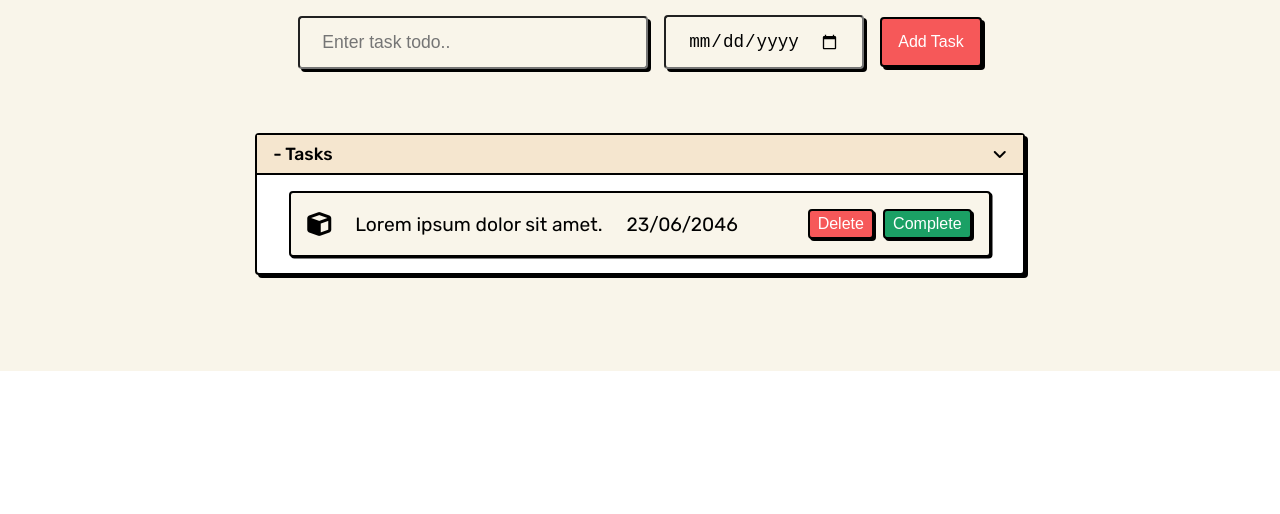
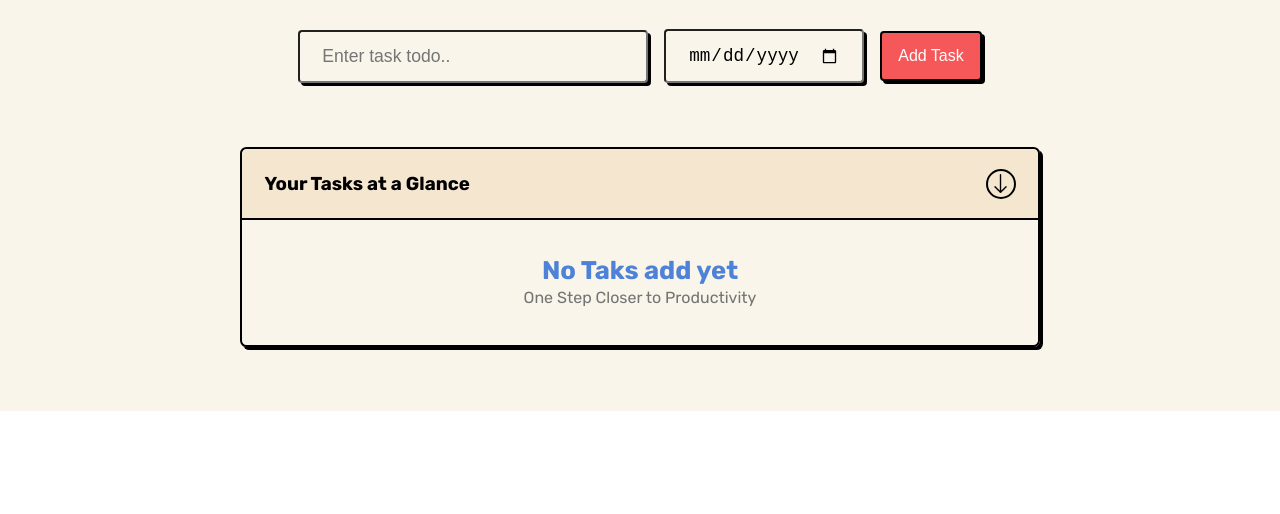
Before and after one commit to samarjeets10/javascript_projects, a plain HTML site: page Todo_List_App/index.html in a window 1280 px wide. Shown: the part 286-800 px from the top of the page. Drawn offline with Linux system fonts and the light colour scheme; a script that the page names is missing.

Commit message:
Add icons for task management and enhance UI layout; implement task validation in JavaScript

```diff
--- a/Todo_List_App/index.html
+++ b/Todo_List_App/index.html
@@ -14,6 +14,9 @@
         <div id="logo">
             <h2>TO<br>DO</h2>
         </div>
+        <div class="icon">
+            <img id="icon-image" src="./image/note_5620483.png" alt="icon">
+        </div>
     </nav>
 
     <main>
@@ -23,41 +26,29 @@
         </div>
 
         <div class="input-section">
-            <form action="submit">
+            <form>
                 <input type="text" id="input-task" placeholder="Enter task todo..">
                 <input type="date" id="input-date">
                 <button id="add-task-btn">Add Task</button>
             </form>
         </div>
 
-        <div class="task-wrapper">
-            <div class="wrapper-header">
-                <p>- Tasks</p>
-                <i class="fa-solid fa-angle-down"></i>
+        <div class="task-container">
+            <div class="container-header">
+                <h3>Your Tasks at a Glance</h3>
+                <div class="header-icon">
+                    <img src="./image/down-arrow_13077261.png" alt="arrow-image" id="image-icon">
+                </div>
             </div>
-            <div class="task-container">
-                <ul class="task-list">
-                    <li class="item">
-                        <div class="item-content">
-                            <div class="item-left">
-                                    <i class="fa-solid fa-cube"></i>
-                                <div class="task-details">
-                                    <p>Lorem ipsum dolor sit amet.</p>
-                                </div>
-                                <p>23/06/2046</p>
-                            </div>
-                            <div class="item-action">
-                                <button class="delete-task">Delete</button>
-                                <button class="task-done">Complete</button>
-                            </div>
-                        </div>
-                    </li>
-                </ul>
+
+            <div class="task-content">
+                <div class="default-task">
+                    <h2>No Taks add yet</h2>
+                    <p>One Step Closer to Productivity</p>
+                </div>
             </div>
+
         </div>
-    </main>
-
-
 
 
 <script src="script.js"></script>
--- /dev/null
+++ b/Todo_List_App/script.js
@@ -0,0 +1,25 @@
+
+const inputTask = document.getElementById('input-task');
+const inputDate = document.getElementById('input-date');
+const addTaskBtn = document.getElementById('add-task-btn');
+const form = document.querySelector('form');
+
+addTaskBtn.addEventListener('click', (task) => {
+    task.preventDefault();
+
+    let userInput = inputTask.value;
+    let userDate = inputDate.value;
+
+    vallidation(userInput, userDate);
+
+});
+
+
+function vallidation (userInput, userDate) {
+
+    if (userInput === "" || userDate === "") {
+        alert("Please enter task and date");
+    } else {
+        addTask(userInput, userDate);
+    }
+}
--- a/Todo_List_App/style.css
+++ b/Todo_List_App/style.css
@@ -47,6 +47,30 @@ body {
     padding: 1.4em 4em;
     background-color: var(--nav-background);
     border-bottom: 3px solid var(--black-color);
+    display: flex;
+    align-items: center;
+    justify-content: space-between;
+}
+
+.nav-bar .icon {
+    width: 60px;
+    height: 60px;
+    padding: 0.5rem;
+    display: flex;
+    align-items: center;
+    justify-content: center;
+    border: 2px solid var(--black-color);
+    border-radius: 50%;
+    cursor: pointer;
+    transition: all 0.2s ease;
+}
+.nav-bar .icon:hover {
+    transform: rotate(12deg);
+}
+
+.nav-bar .icon img {
+    height: 100%;
+    width: 100%;
 }
 
 .nav-bar #logo h2 {
@@ -163,166 +187,72 @@ form button {
 }
 
 
-.task-wrapper {
-    width: 65%;
-    margin: 2rem auto;
+.task-container {
+    max-width: 50rem;
+    margin: auto;
+    min-height: 200px;
     border: 2px solid var(--black-color);
-    border-radius: 4px;
-    background-color: var(--white-color);
+    border-radius: 0.4rem;
     box-shadow: 3px 3px 0 var(--black-color);
-    transition: width 0.3s ease;
 }
 
-.task-wrapper .wrapper-header {
-    height: 40px;
-    padding: 8px 16px;
+.container-header {
+    width: 100%;
+    padding: 1.2rem 1.4rem;
     background-color: var(--nav-background);
+    border-top-left-radius: 0.4rem;
+    border-top-right-radius: 0.4rem;
     border-bottom: 2px solid var(--black-color);
+
     display: flex;
     align-items: center;
     justify-content: space-between;
+    gap: 1rem;
 }
 
-.wrapper-header p {
-    font-size: 1.1rem;
-    font-weight: 500;
+.container-header .header-icon {
+    height: 30px;
+    width: 30px;
+    padding: 0.2rem;
+    border: 2px solid var(--black-color);
+    border-radius: 50%;
 }
 
-.wrapper-header span {
-    font-size: 1.1rem;
-    font-weight: 600;
+.header-icon img {
+    height: 100%;
+    width: 100%;
+    border-radius: 0.4rem;
+    cursor: pointer;
+    transition: all 0.3s ease;
 }
 
-.task-wrapper .task-container {
-    width: 100%;
-    padding: 1rem 2rem;
+.header-icon:hover {
+    transform: rotate(45deg);
+    box-shadow: 0 0 0 var(--black-color),
+                0 2px 0 var(--black-color);
 }
 
-.task-container .task-list {
+.task-content {
     width: 100%;
+    position: relative;
+    padding: 1.2rem 1.4rem;
 }
 
-.task-list .item {
-    width: 100%;
-    list-style: none;
-    padding: 16px;
-    border-radius: 4px;
-    border: 2px solid var(--black-color);
-    background-color: var(--body-background);
-    box-shadow: 1.5px 1.5px 0 var(--black-color);
+.task-content .default-task {
+    width: 50%;
+    padding: 1rem;
+    margin: auto;
+    text-align: center;
 }
 
-.item .item-content {
-    width: 100%;
-    display: flex;
-    align-items: center;
-    justify-content: space-between;
+.default-task h2 {
+    font-size: 1.6rem;
+    color: var(--logo-text-color);
+    margin-bottom: 0.2rem;
 }
 
-.item-content p {
-    font-size: 1.2rem;
+.default-task p {
+    font-size: 1rem;
+    color: var(--gray-color);
+    line-height: 1.3;
 }
-
-.item-content .item-left {
-    width: 75%;
-    display: flex;
-    align-items: center;
-    gap: 1.5rem;
-}
-
-.item-left i {
-    font-size: 1.5rem;
-}
-
-.item-content .item-action {
-    width: 25%;
-    display: flex;
-    align-items: center;
-    justify-content: space-evenly;
-    gap: 8px;
-}
-
-.item-action button {
-    padding: 4px 8px;
-    border-radius: 4px;
-    outline: none;
-    border: 2px solid var(--black-color);
-    box-shadow: 2px 2px 0 var(--black-color);
-    color: var(--white-color);
-    font-size: 1rem;
-    font-weight: 500;
-    cursor: pointer;
-}
-
-.item-content .delete-task {
-    background-color: var(--red-button);
-}
-
-.item-content .task-done {
-    background-color: var(--green-button);
-}
-
-
-@media (max-width: 1024px) {
-    .task-wrapper {
-        width: 85%;
-    }
-}
-
-@media (max-width: 825px) {
-
-    .item-content {
-        flex-direction: column;
-        align-items: center;
-        gap: 1rem;
-    }
-
-    .item-content .item-left {
-        width: 75%;
-    }
-}
-
-
-
-@media (max-width: 600px) {
-    .task-wrapper {
-        width: 95%;
-    }
-
-    .task-container {
-        padding: 1rem;
-    }
-
-    .item-content .item-left {
-        width: 100%;
-        flex-direction: column;
-        align-items: center;
-        gap: 0.5rem
-    }
-
-    .item-left, .item-action {
-        width: 100%;
-    }
-
-    .item-action {
-        display: flex;
-        flex-wrap: wrap;
-        justify-content: center;
-        gap: 0.5rem;
-    }
-
-    .item-action button {
-        width: 100%;
-        flex: 1 1 100%;
-        font-size: 0.9rem;
-    }
-}
-
-@media (max-width: 400px) {
-    .item-content .item-left {
-        width: 100%;
-        flex-direction: column;
-        align-items: center;
-        gap: 0.5rem
-    }
-}
```
Also changed, not shown: Todo_List_App/image/down-arrow_13077261.png (added), Todo_List_App/image/note_5620483.png (added).
